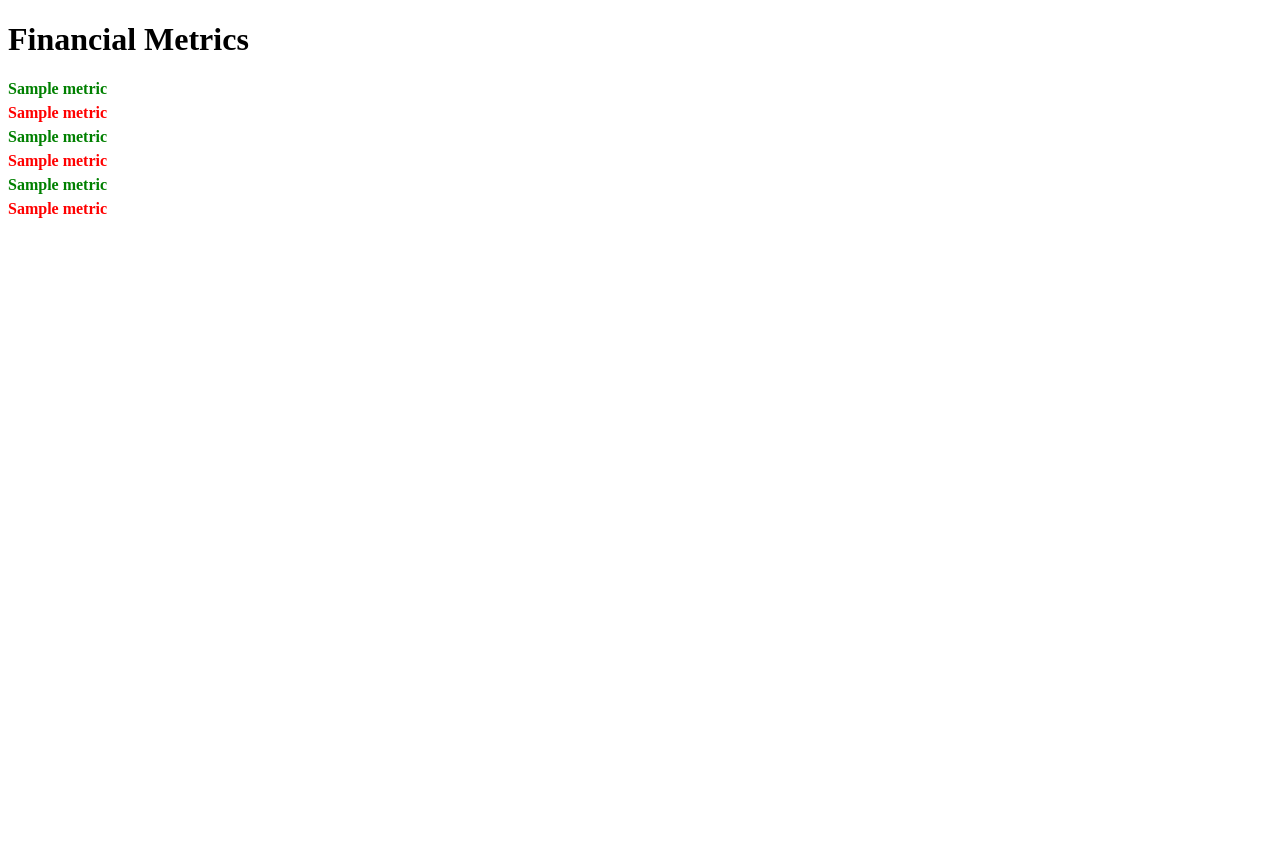
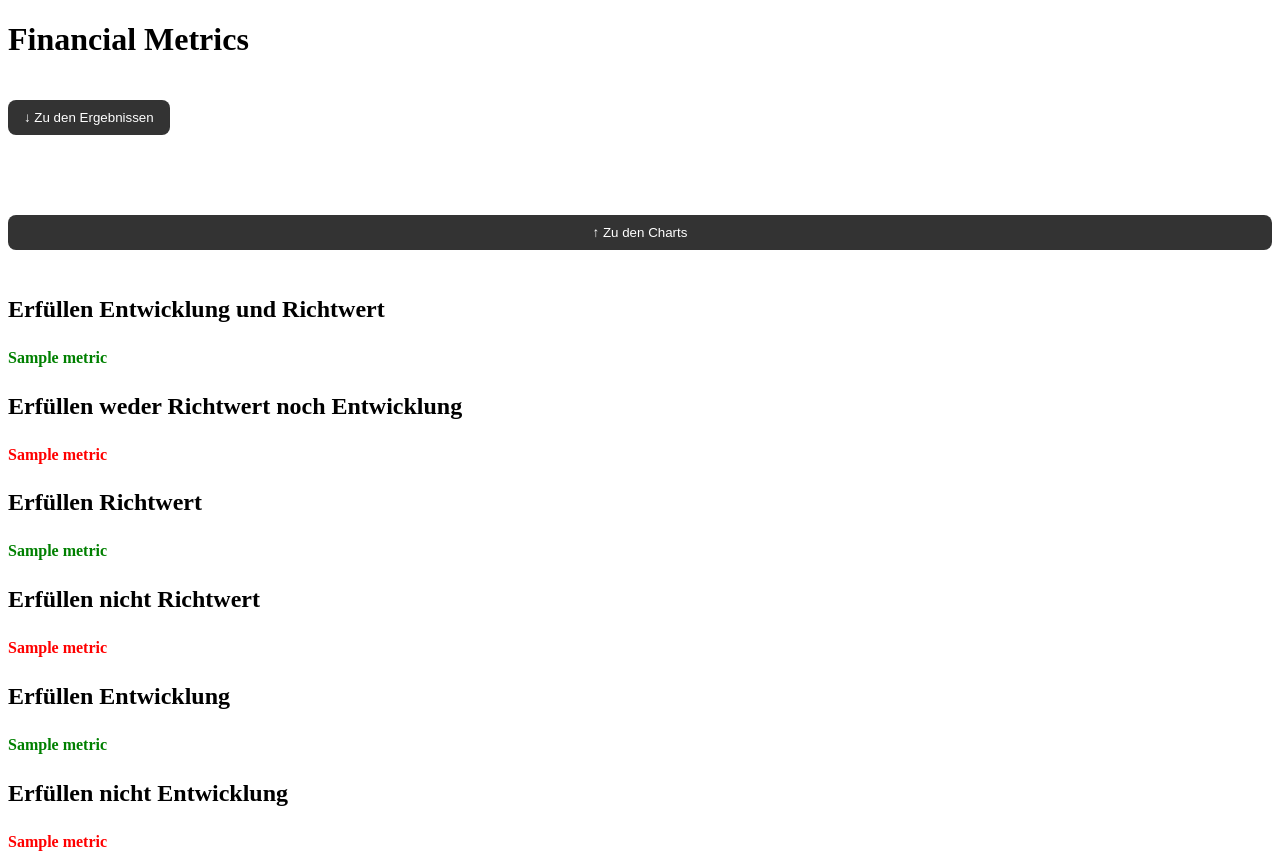
Before and after one commit to danthemanthereal/stock_management_system, a Python web app: template Stock_management_fast_api/templates/show_financial_metrics.html in a window 1280 px wide. Before the commit the page ends 218 px from the top, so only its background shows below. Run offline with Jinja, Linux system fonts and the light colour scheme; the template is opened without the code that fills it: most values are stand-ins (such as "Sample title", 1, 10 or a date in 2020).

Commit message:
add button to jump top and down

```diff
--- a/Stock_management_fast_api/financial_metric_evaluator_component/financial_metric_evaluator.py
+++ b/Stock_management_fast_api/financial_metric_evaluator_component/financial_metric_evaluator.py
@@ -51,8 +51,6 @@ def check_satisfiability(financial_metric_obj: FinancialMetric, values: list[int
         last_value = int(last_value * 100)
 
     if financial_metric_obj.should_rise:
-        print("val in method")
-        print(values)
         asc_sorting = sorted(values)
 
         return asc_sorting == values and financial_metric_obj.reference_value > last_value
--- a/Stock_management_fast_api/templates/show_financial_metrics.html
+++ b/Stock_management_fast_api/templates/show_financial_metrics.html
@@ -4,7 +4,12 @@
     <meta charset="UTF-8">
     <title>Financial Metrics</title>
     <script src="https://cdn.jsdelivr.net/npm/chart.js"></script>
-     <style>
+
+    <style>
+        html {
+            scroll-behavior: smooth;
+        }
+
         .satisfied {
             color: green;
             font-weight: bold;
@@ -19,12 +24,32 @@
             display: flex;
             flex-direction: column;
             gap: 6px;
+            margin-top: 40px;
+        }
+
+        .nav-btn {
+            padding: 10px 16px;
+            margin: 20px 0;
+            cursor: pointer;
+            border: none;
+            background: #333;
+            color: white;
+            border-radius: 8px;
+        }
+
+        .nav-btn:hover {
+            background: #555;
         }
     </style>
 </head>
 <body>
 
 <h1>Financial Metrics</h1>
+
+<!-- Button nach unten -->
+<button class="nav-btn" onclick="scrollToContainer()">
+    ↓ Zu den Ergebnissen
+</button>
 
 <div id="charts"></div>
 
@@ -35,7 +60,7 @@
     const container = document.getElementById("charts");
 
     for (const key in data) {
-        // Canvas erstellen
+
         const canvas = document.createElement("canvas");
         container.appendChild(canvas);
 
@@ -59,39 +84,63 @@
             }
         });
     }
+
+    function scrollToContainer() {
+        document.querySelector(".container").scrollIntoView({
+            behavior: "smooth"
+        });
+    }
+
+    function scrollToCharts() {
+        document.getElementById("charts").scrollIntoView({
+            behavior: "smooth"
+        });
+    }
 </script>
+
 <div class="container">
 
+    <!-- Button nach oben -->
+    <button class="nav-btn" onclick="scrollToCharts()">
+        ↑ Zu den Charts
+    </button>
+
+    <h2>Erfüllen Entwicklung und Richtwert</h2>
     {% for metric in satisfied_metrics %}
         <div class="satisfied">
             {{ metric }}
         </div>
     {% endfor %}
 
+    <h2>Erfüllen weder Richtwert noch Entwicklung</h2>
     {% for metric in unsatisfied_metrics %}
         <div class="unsatisfied">
             {{ metric }}
         </div>
     {% endfor %}
 
-     {% for metric in satisfied_benchmarks %}
+    <h2>Erfüllen Richtwert</h2>
+    {% for metric in satisfied_benchmarks %}
         <div class="satisfied">
             {{ metric }}
         </div>
     {% endfor %}
 
+    <h2>Erfüllen nicht Richtwert</h2>
     {% for metric in unsatisfied_benchmarks %}
         <div class="unsatisfied">
             {{ metric }}
         </div>
     {% endfor %}
 
-     {% for metric in satisfied_development %}
+    <h2>Erfüllen Entwicklung</h2>
+    {% for metric in satisfied_development %}
         <div class="satisfied">
             {{ metric }}
         </div>
     {% endfor %}
 
+    <h2>Erfüllen nicht Entwicklung</h2>
     {% for metric in unsatisfied_development %}
         <div class="unsatisfied">
             {{ metric }}
@@ -100,6 +149,5 @@
 
 </div>
 
-
 </body>
 </html>
```
